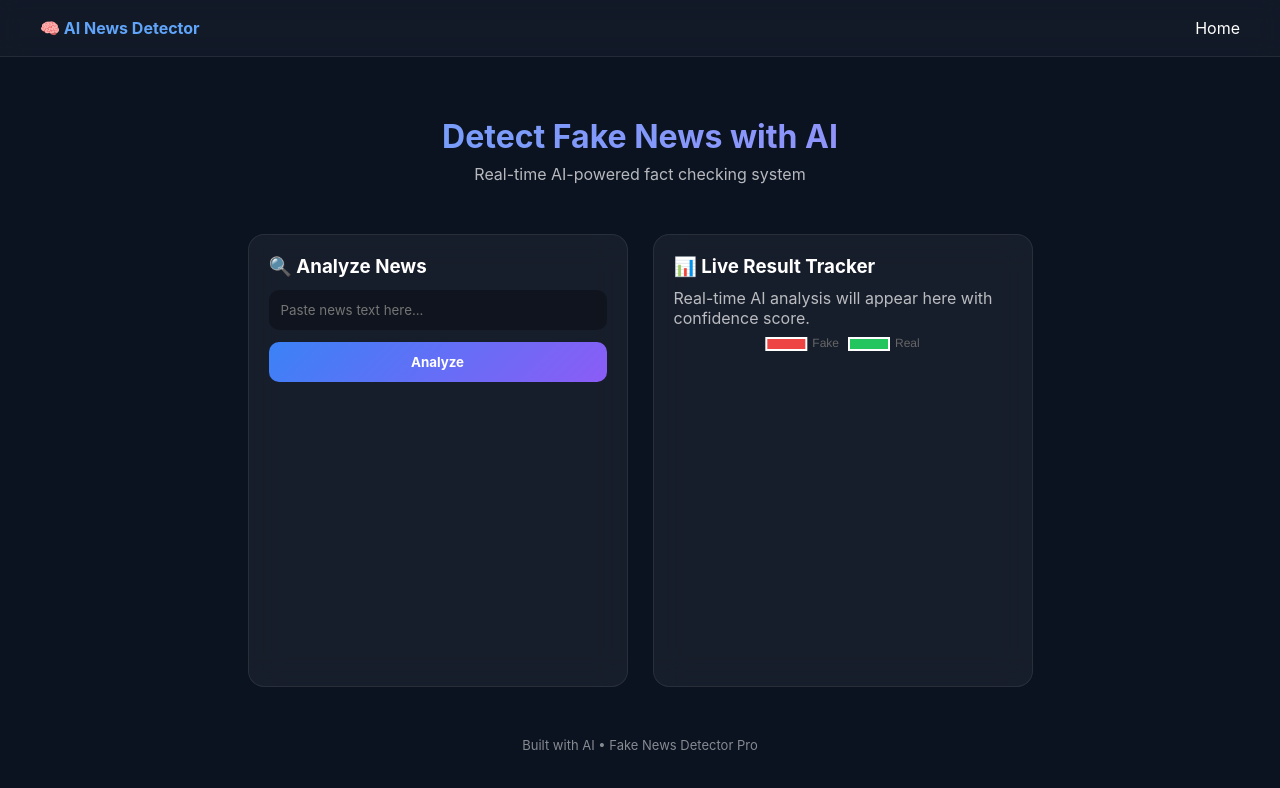
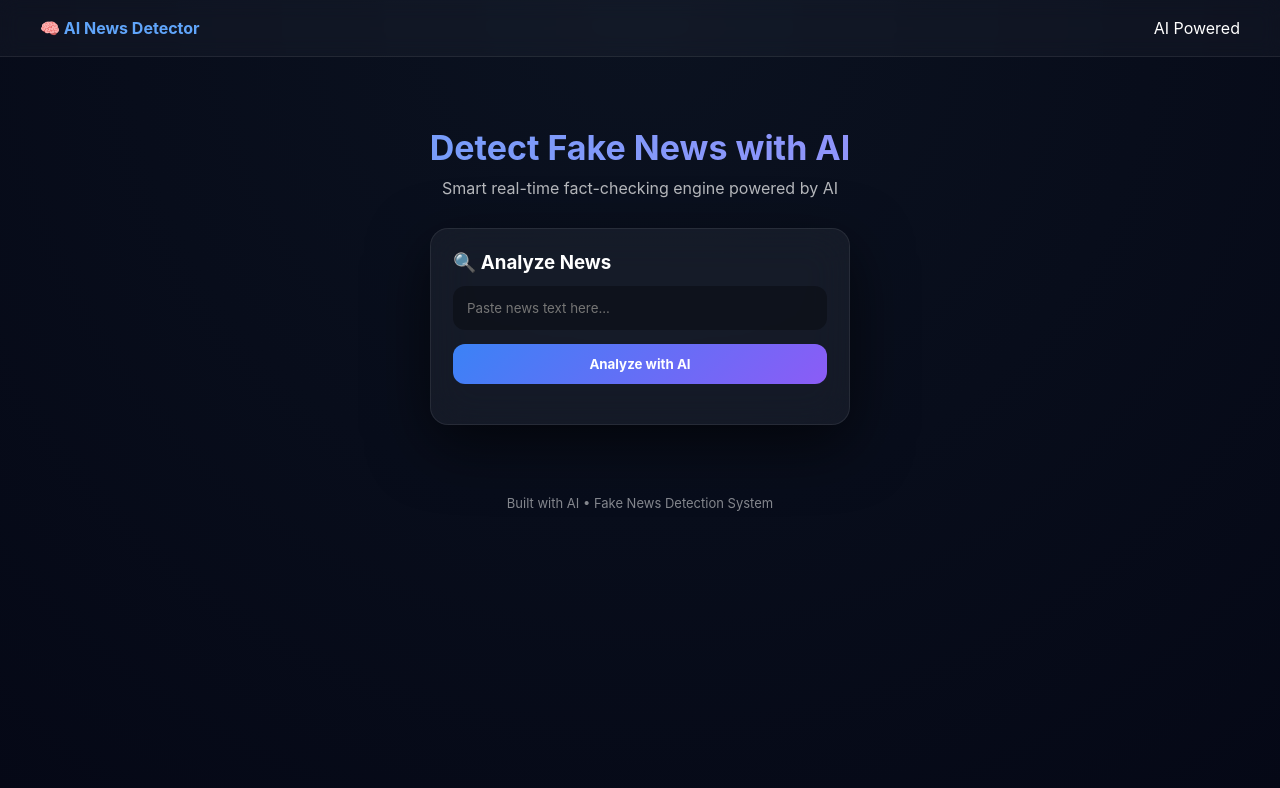
Before and after one commit to asad-449/fake-news-project, a website: page index.html in a window 1280 px wide. Drawn offline with nearby package versions, Linux system fonts and the light colour scheme.

Commit message:
Add files via upload

```diff
--- a/index.html
+++ b/index.html
@@ -2,8 +2,6 @@
 <html>
 <head>
   <title>AI Fake News Detector</title>
-
-  <script src="https://cdn.jsdelivr.net/npm/chart.js"></script>
 
   <style>
     * {
@@ -14,8 +12,9 @@
     }
 
     body {
-      background: #0b1220;
+      background: radial-gradient(circle at top, #0b1220, #050816);
       color: white;
+      min-height: 100vh;
     }
 
     /* NAV */
@@ -25,8 +24,6 @@
       padding: 18px 40px;
       background: rgba(255,255,255,0.03);
       border-bottom: 1px solid rgba(255,255,255,0.08);
-      position: sticky;
-      top: 0;
       backdrop-filter: blur(10px);
     }
 
@@ -38,43 +35,37 @@
     /* HERO */
     .hero {
       text-align: center;
-      padding: 60px 20px 20px;
+      padding: 70px 20px 30px;
     }
 
     .hero h1 {
-      font-size: 32px;
+      font-size: 34px;
       background: linear-gradient(90deg, #60a5fa, #a78bfa);
       -webkit-background-clip: text;
       -webkit-text-fill-color: transparent;
     }
 
     .hero p {
-      margin-top: 8px;
+      margin-top: 10px;
       opacity: 0.7;
     }
 
-    /* MAIN */
-    .section {
-      display: flex;
-      justify-content: center;
-      gap: 25px;
-      padding: 30px;
-      flex-wrap: wrap;
-    }
-
+    /* CARD */
     .card {
+      width: 420px;
+      margin: auto;
       background: rgba(255,255,255,0.05);
       border: 1px solid rgba(255,255,255,0.08);
-      border-radius: 16px;
-      padding: 20px;
-      width: 380px;
-      backdrop-filter: blur(15px);
+      border-radius: 18px;
+      padding: 22px;
+      backdrop-filter: blur(20px);
+      box-shadow: 0 20px 60px rgba(0,0,0,0.6);
     }
 
     input {
       width: 100%;
-      padding: 12px;
-      border-radius: 10px;
+      padding: 14px;
+      border-radius: 12px;
       border: none;
       margin-top: 12px;
       outline: none;
@@ -83,24 +74,26 @@
     }
 
     button {
-      margin-top: 12px;
+      margin-top: 14px;
       padding: 12px;
       width: 100%;
       border: none;
-      border-radius: 10px;
+      border-radius: 12px;
       background: linear-gradient(135deg, #3b82f6, #8b5cf6);
       color: white;
       font-weight: bold;
       cursor: pointer;
+      transition: 0.3s;
     }
 
     button:hover {
-      transform: scale(1.02);
+      transform: scale(1.03);
     }
 
     #result {
-      margin-top: 15px;
-      line-height: 1.5;
+      margin-top: 18px;
+      font-size: 15px;
+      line-height: 1.6;
     }
 
     .fake { color: #ef4444; }
@@ -109,9 +102,10 @@
     /* FOOTER */
     .footer {
       text-align: center;
-      padding: 20px;
+      padding: 30px;
       opacity: 0.5;
       font-size: 13px;
+      margin-top: 40px;
     }
 
   </style>
@@ -119,48 +113,34 @@
 
 <body>
 
-<!-- NAVBAR -->
+<!-- NAV -->
 <div class="navbar">
   <div class="logo">🧠 AI News Detector</div>
-  <div>Home</div>
+  <div>AI Powered</div>
 </div>
 
 <!-- HERO -->
 <div class="hero">
   <h1>Detect Fake News with AI</h1>
-  <p>Real-time AI-powered fact checking system</p>
+  <p>Smart real-time fact-checking engine powered by AI</p>
 </div>
 
-<!-- MAIN -->
-<div class="section">
+<!-- MAIN CARD -->
+<div class="card">
 
-  <!-- INPUT -->
-  <div class="card">
-    <h3>🔍 Analyze News</h3>
+  <h3>🔍 Analyze News</h3>
 
-    <input type="text" id="newsInput" placeholder="Paste news text here...">
+  <input type="text" id="newsInput" placeholder="Paste news text here...">
 
-    <button onclick="checkNews()">Analyze</button>
+  <button onclick="checkNews()">Analyze with AI</button>
 
-    <div id="result"></div>
-  </div>
-
-  <!-- RESULT CARD (optional chart kept minimal) -->
-  <div class="card">
-    <h3>📊 Live Result Tracker</h3>
-
-    <p style="opacity:0.7; margin-top:10px;">
-      Real-time AI analysis will appear here with confidence score.
-    </p>
-
-    <canvas id="myChart"></canvas>
-  </div>
+  <div id="result"></div>
 
 </div>
 
 <!-- FOOTER -->
 <div class="footer">
-  Built with AI • Fake News Detector Pro
+  Built with AI • Fake News Detection System
 </div>
 
 <script src="script.js"></script>
```
